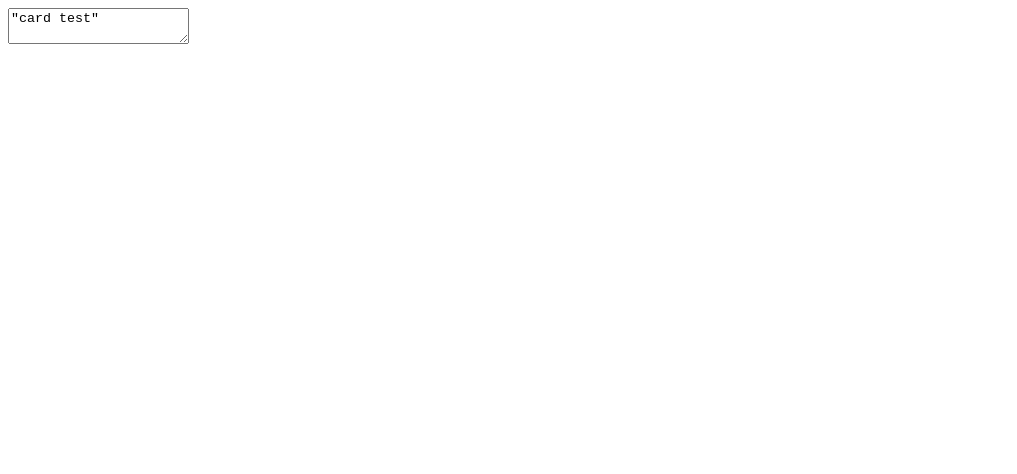
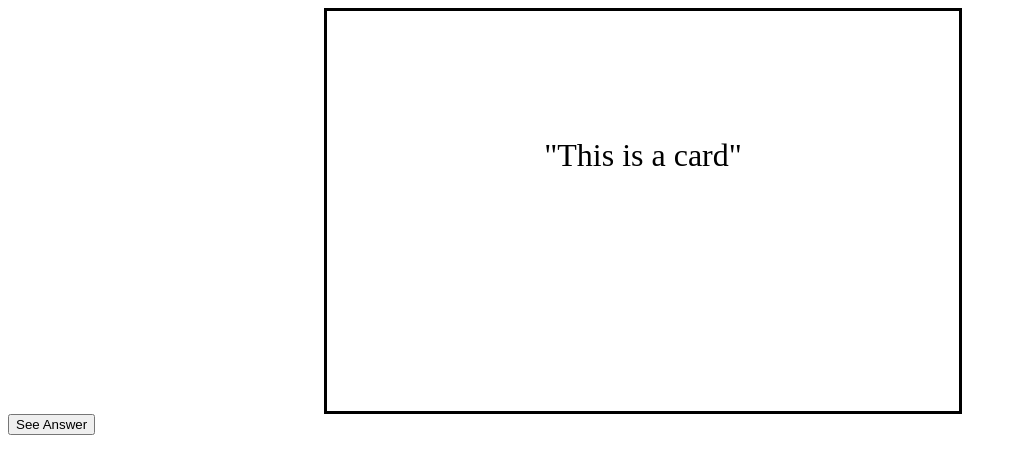
Before and after one commit to AndyHFW/LHD, a plain HTML site: page index.html in a window 1280 px wide. Shown: the whole page, without its empty margins (0-1017 px from the left). Drawn offline with Linux system fonts and the light colour scheme.

Commit message:
adding button

```diff
--- a/flashcard.css
+++ b/flashcard.css
@@ -1,3 +1,16 @@
+#cardHolder {
+}
+
 #card {
+	height: 400px;
+	width: 50%;
+	font-size: 200%;
+	text-align:center;
+	border: 1px 1px 1px 1px;
+	border-style:solid;
+	margin-left: 25%;
+}
 
+#cardText {
+	margin-top: 20%;
 }
--- a/index.html
+++ b/index.html
@@ -10,5 +10,12 @@
 	<link rel="stylesheet" href="flashcard.css">
 	<!---<script src="mazeJS.js"></script>-->
 </head>
-<textarea id="card" readonly>"card test"</textarea>
+<div id="cardHolder">
+	<div id="card">
+		<p id="cardText">"This is a card"</p>
+	</div>
+</div>
+<div id="buttonDiv">
+	<button type="button" onclick="nothing()" id="flipCard">See Answer</button>
+</div>
 </html>
```
